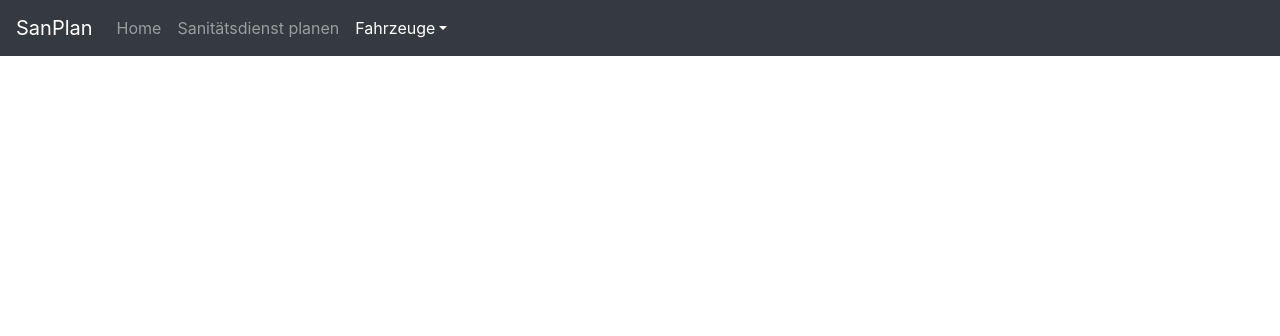
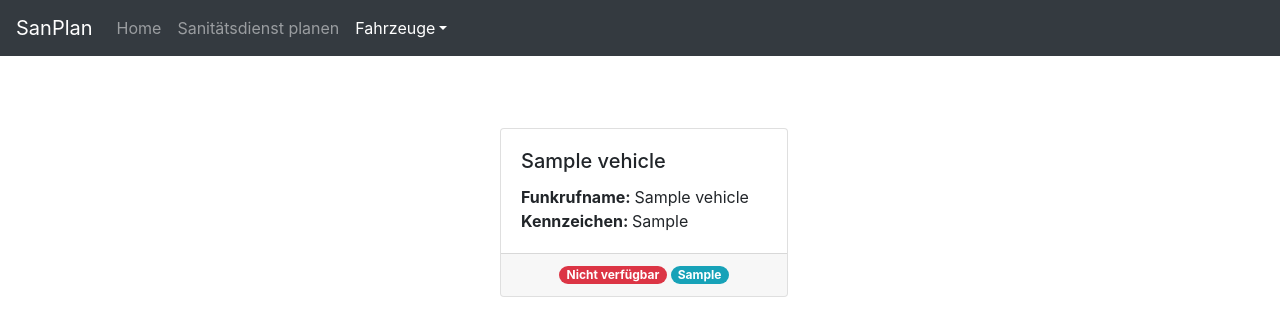
Before and after one commit to Korkmatik/SanPlan, a Django app: page /vehicles/ in a window 1280 px wide. Shown: the top 336 px of the page. Run offline with Django 3.2, Linux system fonts and the light colour scheme; tables that the repository leaves empty hold one stand-in row (values such as "Sample post"); parts of the project's set-up code (start-up, migrations or seed data) failed here and were passed over; some libraries are stand-ins or nearby versions.

Commit message:
Translated to english

```diff
--- a/web/vehicles/models.py
+++ b/web/vehicles/models.py
@@ -61,6 +61,9 @@ class Vehicle(models.Model):
     def has_name(self):
         return (self.name is not None) and (self.name != "")
 
+    def has_radio_call_name(self):
+        return (self.radio_call_name is not None) and (self.radio_call_name != "")
+
     def is_available(self):
         return self.status == self.AVAILABLE
 
--- a/web/vehicles/templates/vehicles/index.html
+++ b/web/vehicles/templates/vehicles/index.html
@@ -1,30 +1,33 @@
 {% extends 'base.html' %}
 
-{% block content %}
+{% block body %}
     <div class="d-flex flex-row flex-wrap justify-content-center">
-    {% for fahrzeug in fahrzeuge %}
+    {% for vehicle in vehicles %}
     <div class="card ml-2 mt-4 mb-2" style="width: 18rem;">
         {% load static %}
-      <img class="card-img-top" src="{%  static fahrzeug.get_image_path %}" alt="Foto des Einsatzfahrzeuges">
       <div class="card-body">
-          {% if fahrzeug.has_name %}
-            <h5 class="card-title">{{ fahrzeug.get_name }}</h5>
-          {% else %}
-            <h5 class="card-title">{{ fahrzeug.get_funkrufname }}</h5>
-          {% endif %}
+            <h5 class="card-title">
+                {% if vehicle.has_name %}
+                    {{ vehicle.get_name }}
+                {% elif vehicle.has_radio_call_name %}
+                    {{ vehicle.get_radio_call_name }}
+                {% else %}
+                    {{ vehicle.get_license_plate }}
+                {% endif %}
+            </h5>
 
         <p class="card-text">
-            <b>Funkrufname: </b> {{ fahrzeug.get_funkrufname }} <br>
-            <b>Kennzeichen: </b> {{ fahrzeug.get_kennzeichen }} <br>
+            <b>Funkrufname: </b> {{ vehicle.get_radio_call_name }} <br>
+            <b>Kennzeichen: </b> {{ vehicle.get_license_plate }} <br>
         </p>
       </div>
         <div class="card-footer d-flex justify-content-center">
-        {% if fahrzeug.is_verfuegbar %}
+        {% if vehicle.is_available %}
             <div class="badge badge-pill badge-success center">Verfügbar</div>
         {% else %}
             <div class="badge badge-pill badge-danger center">Nicht verfügbar</div>
         {% endif %}
-        <div class="badge badge-pill badge-info center ml-1">{{ fahrzeug.get_typ }}</div>
+        <div class="badge badge-pill badge-info center ml-1">{{ vehicle.get_type.get_short }}</div>
       </div>
     </div>
     {% endfor %}
--- a/web/vehicles/views.py
+++ b/web/vehicles/views.py
@@ -8,13 +8,13 @@ from .controllers import VehicleController, VehicleTypeController
 class IndexView(View):
 
     def get(self, request):
-        fahrzeuge = Vehicle.objects.all()
+        vehicles = Vehicle.objects.all()
 
         return render(
             request,
             'vehicles/index.html',
             context={
-                'vehicles': fahrzeuge,
+                'vehicles': vehicles,
                 'vehicleActive': True,
             }
         )
```
